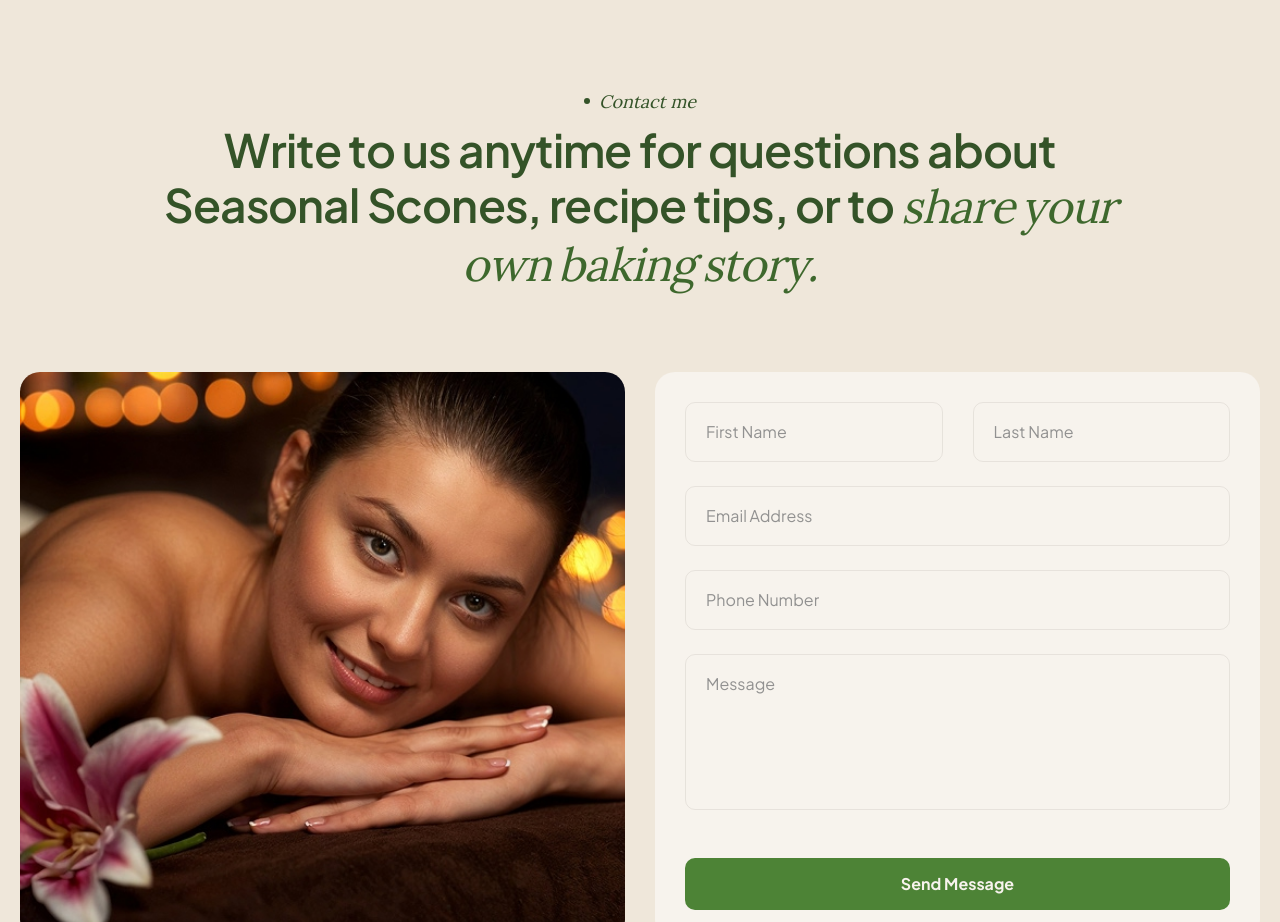
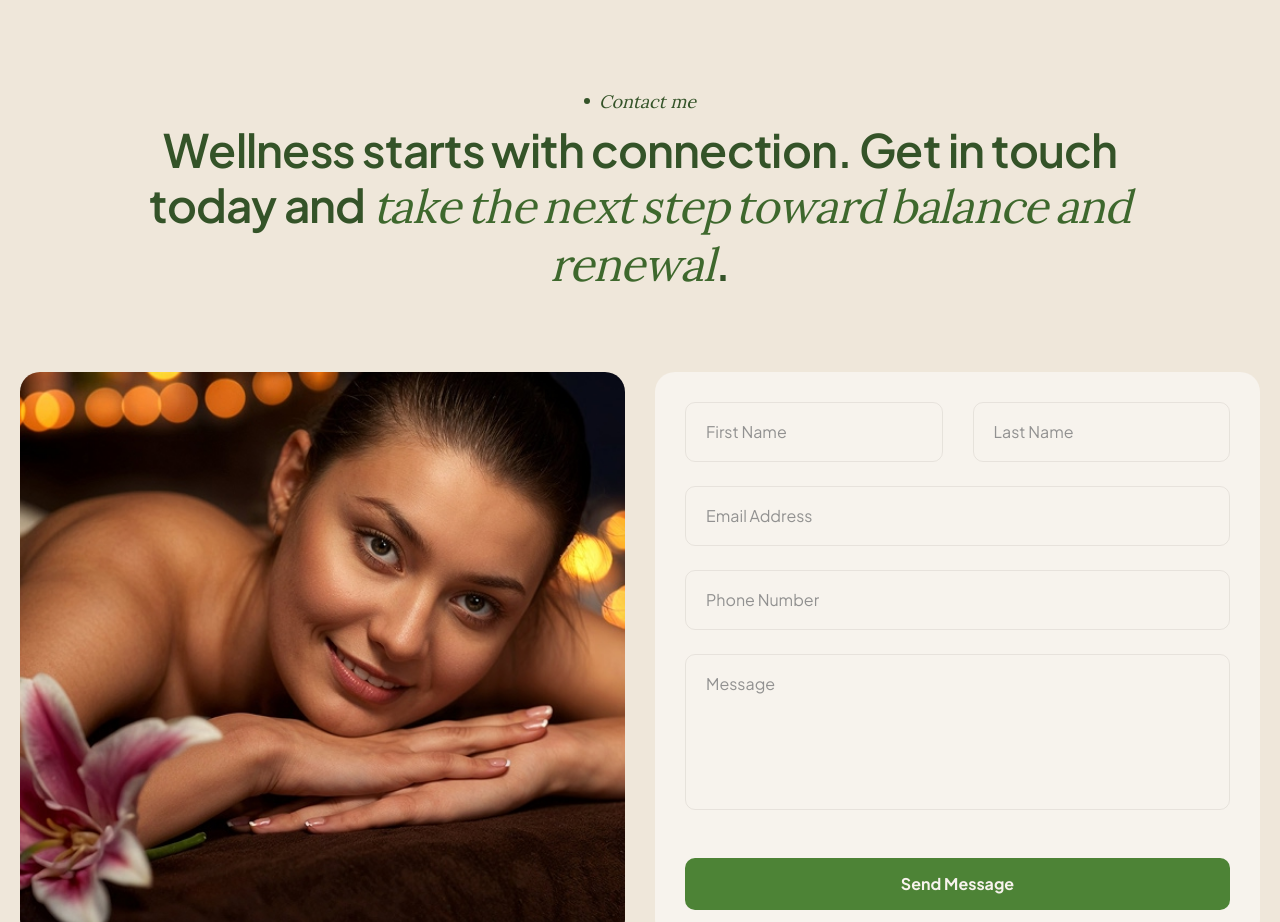
Before and after one commit to adnanrahim110/jennifer, a Next.js app: page / in a window 1280 px wide. Shown: the part 6240-7162 px from the top of the page. Built offline with nearby package versions, Linux system fonts and the light colour scheme.

Commit message:
Update Form component title and description for improved clarity and engagement

```diff
--- a/components/layouts/Form.jsx
+++ b/components/layouts/Form.jsx
@@ -9,9 +9,9 @@ const Form = () => {
       <div className="flex flex-col items-center gap-y-[60px] gap-x-5 w-full py-[100px]">
         <div className="p-2.5 md:w-[1024px] flex flex-col items-center text-center gap-2.5">
           <Subtitle>Contact me</Subtitle>
-          <Title italic="share your own baking story.">
-            Write to us anytime for questions about Seasonal Scones, recipe
-            tips, or to share your own baking story.
+          <Title italic="take the next step toward balance and renewal">
+            Wellness starts with connection. Get in touch today and take the
+            next step toward balance and renewal.
           </Title>
         </div>
         <div className="p-2.5 flex gap-[30px] mb-2.5 w-full">
```
